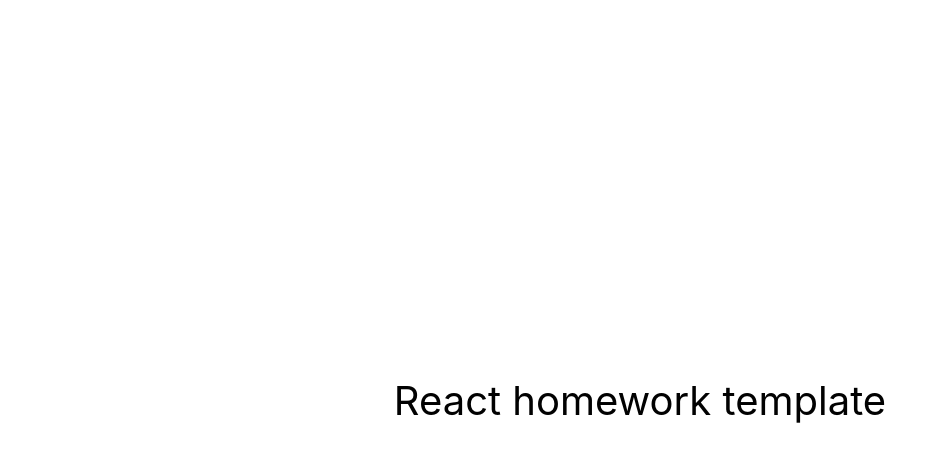
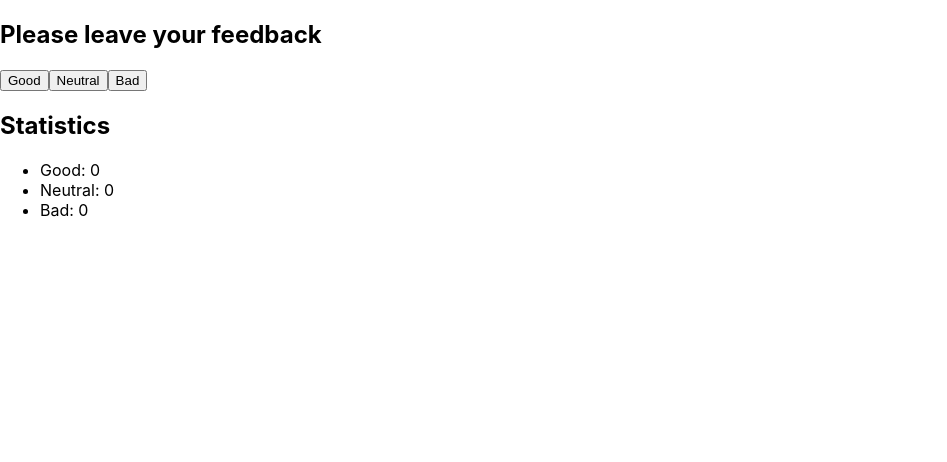
Before and after one commit to koreniak/goit-react-hw-02-feedback, a React (Create React App) app: page / in a window 1280 px wide. Shown: the top 462 px of the page, without its empty margins (0-947 px from the left). Built offline with nearby package versions, Linux system fonts and the light colour scheme.

Commit message:
Роблю першу домашку

```diff
--- a/src/components/App.jsx
+++ b/src/components/App.jsx
@@ -1,16 +1,9 @@
+import Counter from "./Counter/Counter";
+
 export const App = () => {
   return (
-    <div
-      style={{
-        height: '100vh',
-        display: 'flex',
-        justifyContent: 'center',
-        alignItems: 'center',
-        fontSize: 40,
-        color: '#010101'
-      }}
-    >
-      React homework template
-    </div>
+    <>
+      <Counter />
+    </>
   );
 };
--- /dev/null
+++ b/src/components/Counter/Counter.jsx
@@ -0,0 +1,41 @@
+import React, { Component } from "react";
+import Statistics from "components/Statistics/Statistics";
+
+class Counter extends Component {
+  state = {
+    good: 0,
+    neutral: 0,
+    bad: 0
+  };
+
+  onLeaveFeedback = (option) => {
+    this.setState((prevState) => {
+      prevState[option] += 1;
+    });
+    console.log(this.state)
+  };
+
+
+
+  render() {
+    const options = Object.keys(this.state);
+    const counterBtns = options.map(option =>
+      <button type="button" key={option} onClick={() => this.onLeaveFeedback(option)}>
+        {option.charAt(0).toUpperCase() + option.slice(1)}
+      </button>
+    );
+
+    return (
+      <>
+        <h2>Please leave your feedback</h2>
+        <div>
+          {counterBtns}
+        </div>
+        <Statistics items={this.state} />
+      </>
+
+    );
+  };
+};
+
+export default Counter;
--- /dev/null
+++ b/src/components/Statistics/Statistics.jsx
@@ -0,0 +1,15 @@
+const Statistics = ({ items }) => {
+  const options = Object.keys(items)
+  const Items = options.map((option) => <li key={option}>{option.charAt(0).toUpperCase() + option.slice(1)}: {items[option]}</li>)
+
+  return (
+    <div>
+      <h2>Statistics</h2>
+        <ul>
+          {Items}
+        </ul>
+    </div>
+    )
+};
+
+export default Statistics;
```
